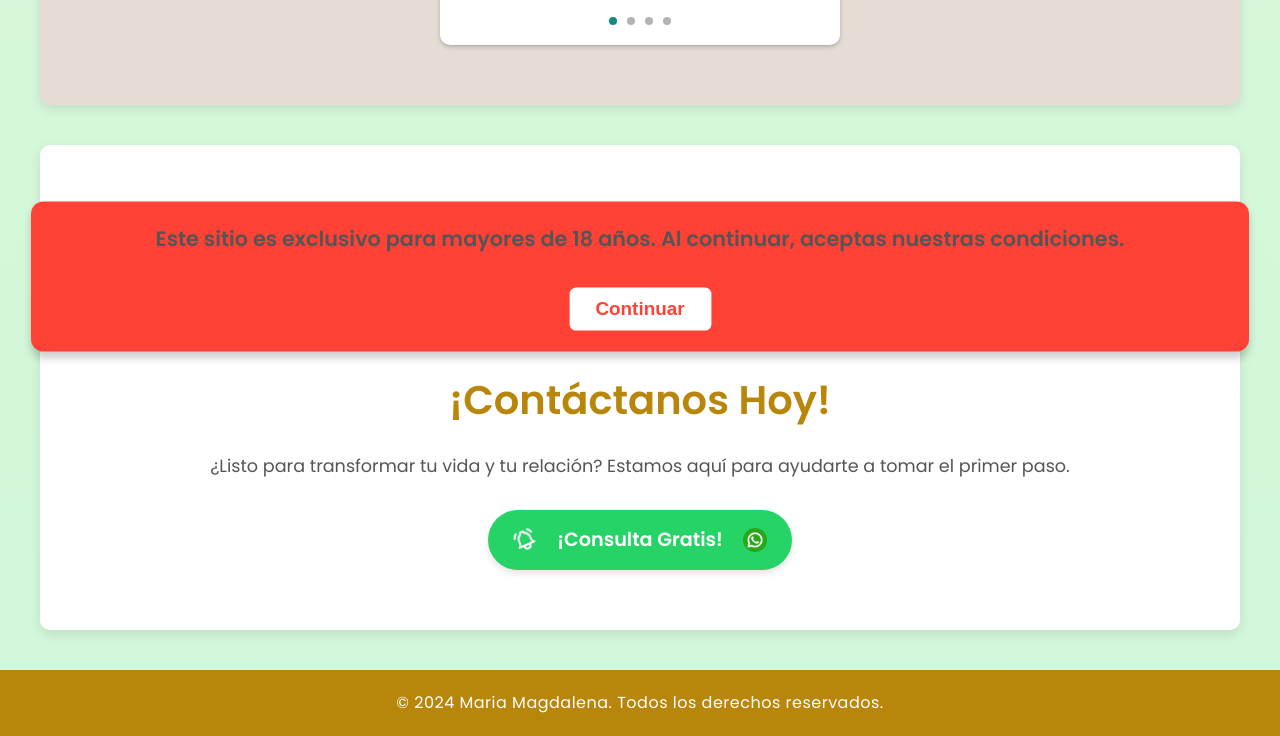
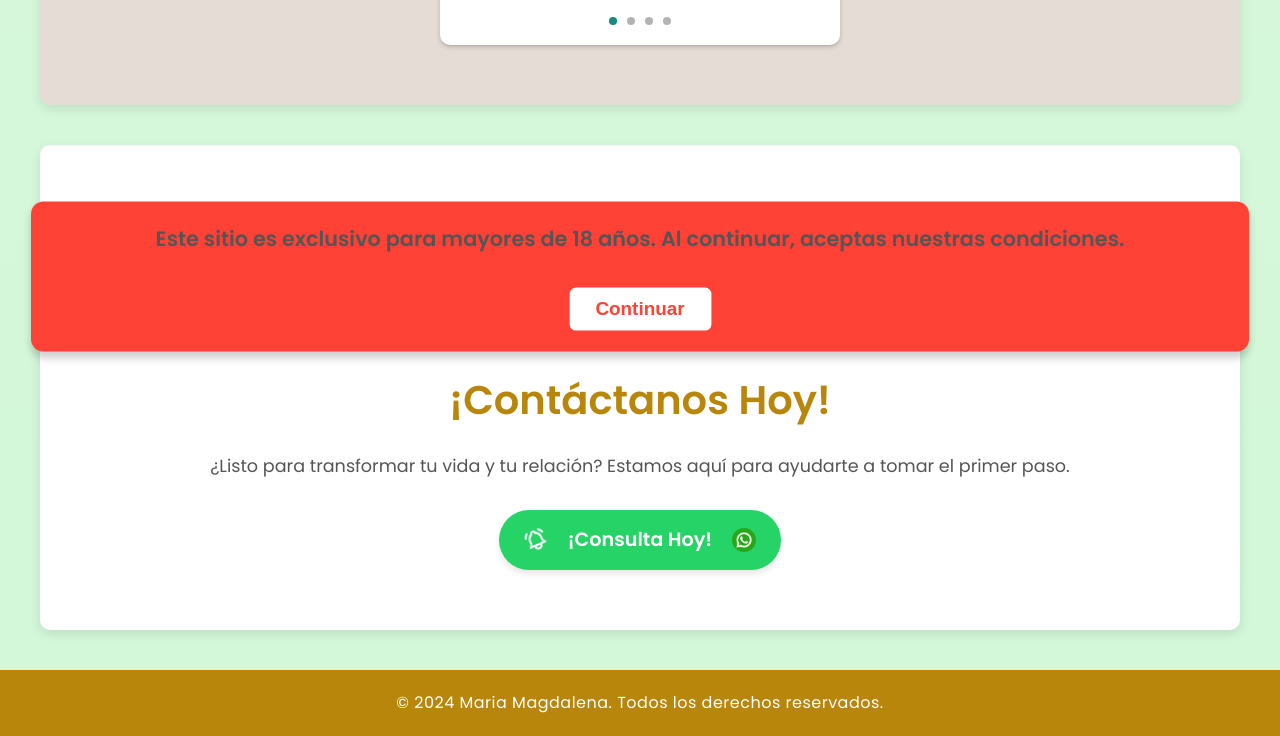
Before and after one commit to mariamagdalena2024/maestra-maria-magdalena, a plain HTML site: page index.html in a window 1280 px wide. Shown: the part 4900-5636 px from the top of the page. Drawn offline with Linux system fonts and the light colour scheme; some packages are replaced by stand-ins of ours; a script that the page names is missing.

Commit message:
Update index.html

```diff
--- a/index.html
+++ b/index.html
@@ -250,7 +250,7 @@
                 <path d="M21 6.727a11.05 11.05 0 0 0 -2.794 -3.727"></path>
                 <path d="M3 6.727a11.05 11.05 0 0 1 2.792 -3.727"></path>
             </svg>
-            <span>¡Consulta Gratis!</span>
+            <span>¡Consulta Hoy!</span>
             <img src="assets/icono-whatsapp.png" alt="WhatsApp" class="whatsapp-icon">
         </a>
     </section>
```
